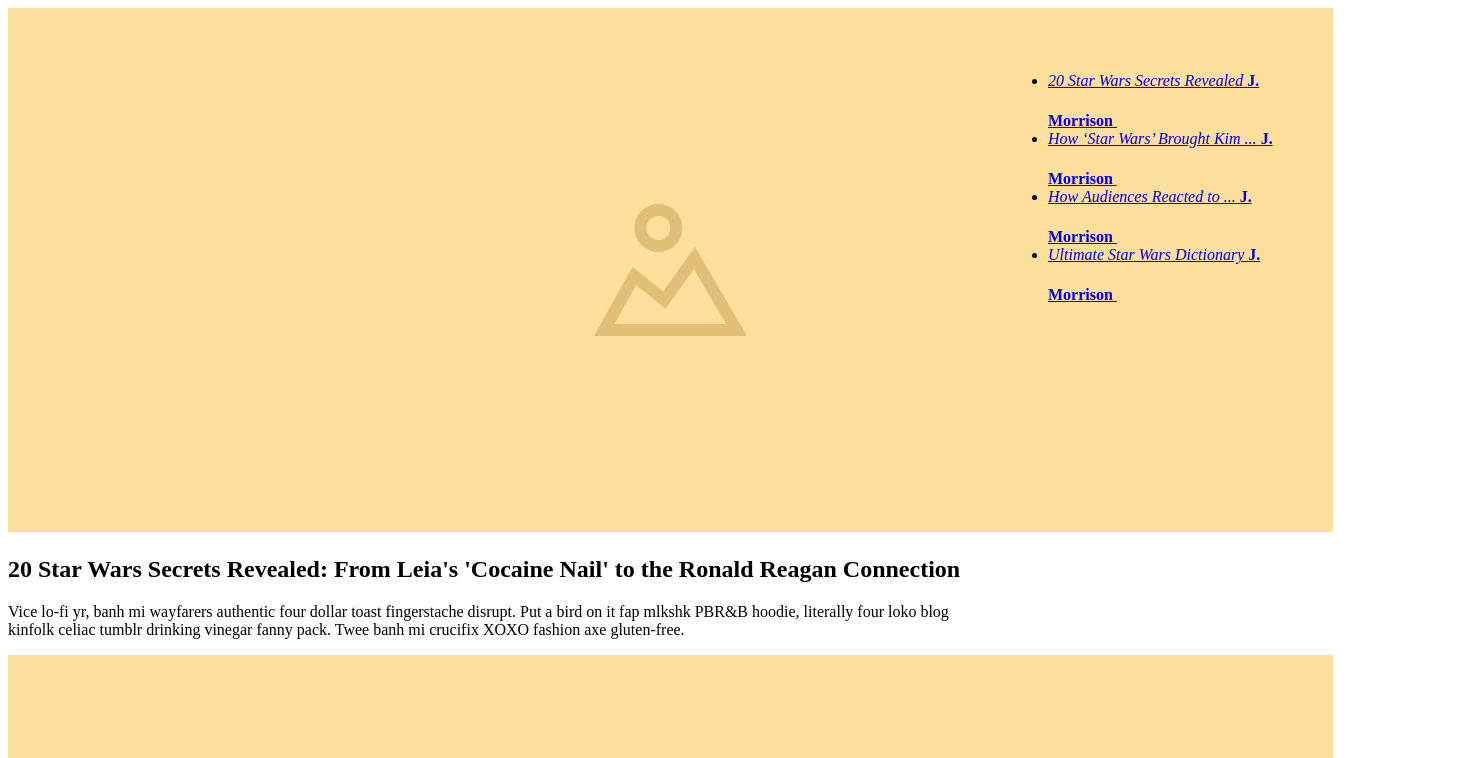
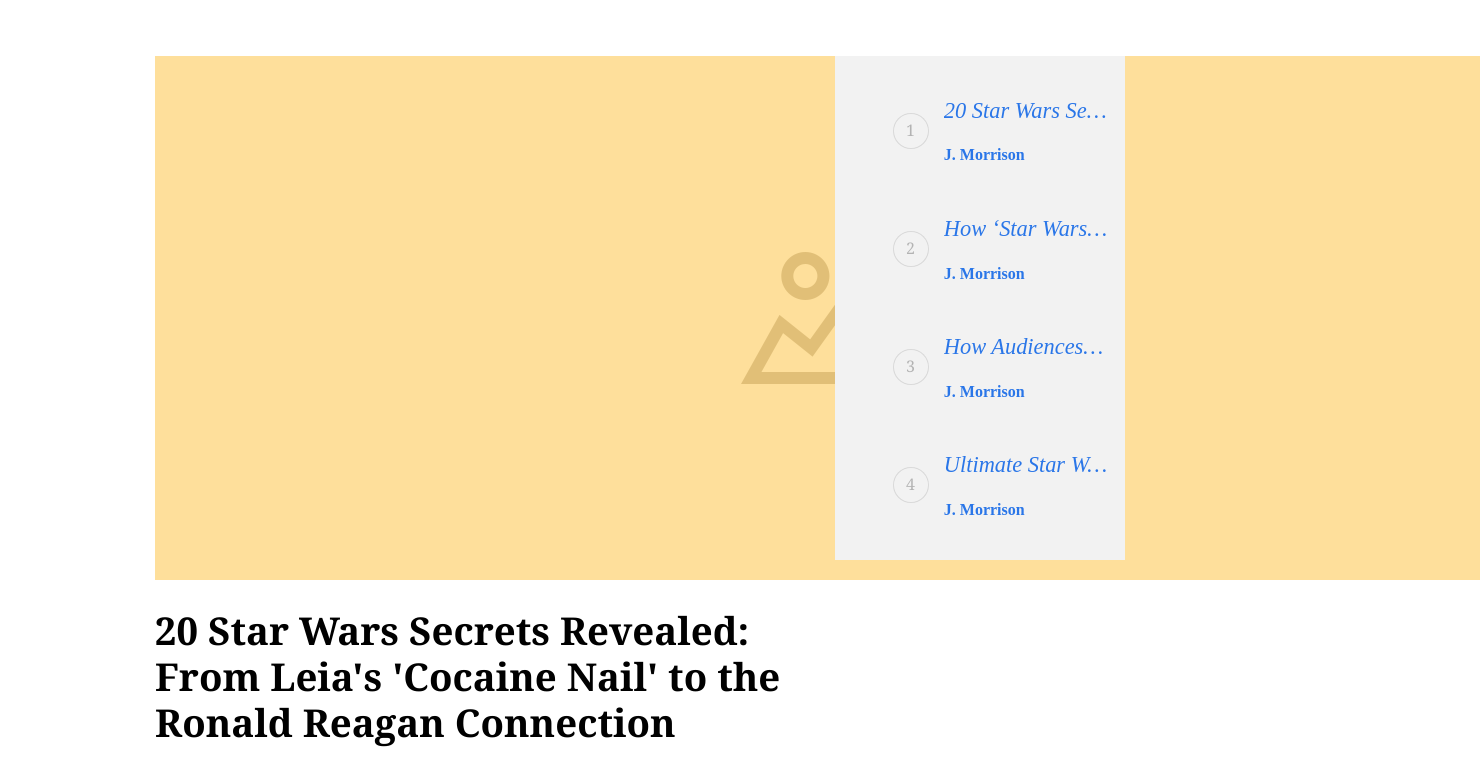
Before and after one commit to sjwestbrook/reading-progress-indicator, a plain HTML site: page index.html in a window 1280 px wide. Shown: the top 758 px of the page, 1480 px wide, since content can reach past the window. Drawn offline with Linux system fonts and the light colour scheme.

Commit message:
Update styles.css

```diff
--- a/styles.css
+++ b/styles.css
@@ -3,7 +3,97 @@
 body {
   font-family: Tahoma, sans-serif;
   font-size: 1.1em;
-  line-height: 1.1em;
+}
+
+*::after, *::before {
+  box-sizing: border-box;
+}
+
+.cd-articles {
+  position: relative;
+  width: 90%;
+  max-width: 650px;
+  margin: 0 auto 3em;
+}
+
+.cd-articles article {
+  padding: 3em 0;
+  border-bottom: 1px solid #e6e6e6;
+}
+
+.cd-articles h1 {
+  margin: .6em 0 .2em;
+  line-height: 1.2;
+  font-size: 2.4rem;
+  font-family: Georgia, serif;
+}
+
+.cd-articles p {
+  padding: 1em 0;
+  line-height: 1.6;
+}
+
+header {
+  display: block;
+}
+
+.cd-read-more {
+  width: 290px;
+  background-color: #f2f2f2;
+}
+
+ol, ul {
+  list-style: none;
+}
+
+.cd-read-more li {
+  counter-increment: articles;
+}
+
+.cd-read-more a {
+  display: block;
+  position: relative;
+  padding: 1.6em 1.1em 1.6em 4.3em;
+}
+
+a {
+  color: #2a76e8;
+  text-decoration: none;
+}
+
+.cd-read-more a::before {
+  content: counter(articles);
+  top: 50%;
+  bottom: auto;
+  transform: translateY(-50%);
+  left: 1.1em;
+  width: 36px;
+  height: 36px;
+  line-height: 34px;
+  border-radius: 50%;
+  color: #b3b3b3;
+  font-family: Georgia, serif;
+  text-align: center;
+  box-shadow: inset 0 0 0 1px #d9d9d9;
+  transition: background-color 0.3s, color 0.3s;
+}
+
+.cd-read-more a::before, .cd-read-more a::after {
+  position: absolute;
+}
+
+.cd-read-more a.reading em {
+  color: #2a76e8;
+}
+
+.cd-read-more em {
+  display: block;
+  font-size: 1.4rem;
+  line-height: 1.2;
+  white-space: nowrap;
+  overflow: hidden;
+  text-overflow: ellipsis;
+  transition: color 0.3s;
 }
 
 @media only screen and (min-width: 1100px) {
```
